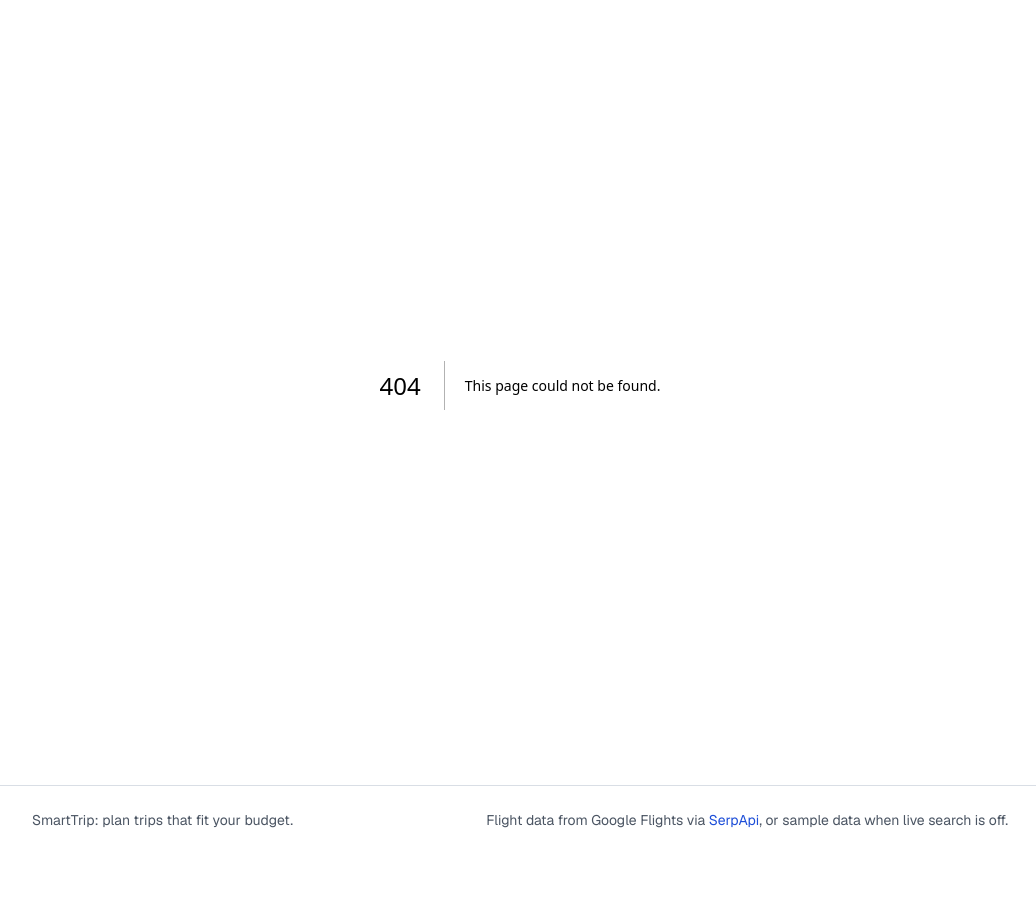
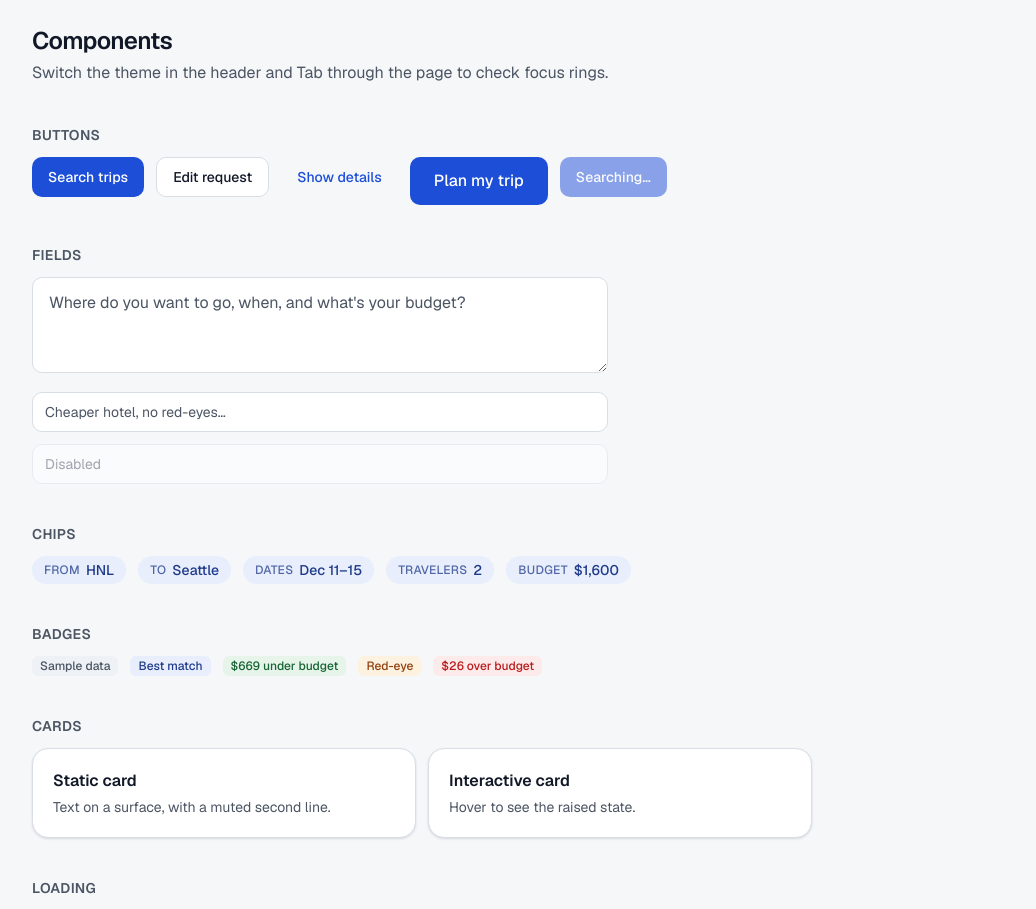
Before and after one commit to albertlks/SmartTrip, a Next.js app: page /dev/components in a window 1280 px wide. Before the commit this address had no page. Shown: the part 80-989 px from the top of the page, without its empty margins (120-1156 px from the left). Before the commit the page ends 934 px from the top, so only its background shows below. Built offline with nearby package versions, Linux system fonts and the light colour scheme.

Commit message:
Add a development page showing every component
/dev/components returns 404 in production builds.

Refs M2 Issue 9

Co-Authored-By: Claude Opus 5.5 <noreply@anthropic.com>

```diff
--- /dev/null
+++ b/app/dev/components/page.tsx
@@ -0,0 +1,94 @@
+import type { Metadata } from "next";
+import { notFound } from "next/navigation";
+import type { ReactNode } from "react";
+import { Badge } from "@/components/ui/Badge";
+import { Button } from "@/components/ui/Button";
+import { Card } from "@/components/ui/Card";
+import { Chip } from "@/components/ui/Chip";
+import { Input, Textarea } from "@/components/ui/Input";
+import { Skeleton } from "@/components/ui/Skeleton";
+import { EmptyState, ErrorState } from "@/components/ui/States";
+
+export const metadata: Metadata = { title: "Components" };
+
+function Section({ title, children }: { title: string; children: ReactNode }) {
+  return (
+    <section className="space-y-3">
+      <h2 className="text-sm font-semibold uppercase tracking-wide text-muted">{title}</h2>
+      <div className="flex flex-wrap items-start gap-3">{children}</div>
+    </section>
+  );
+}
+
+/** Every UI component in each state, for checking both themes and keyboard use. Development only. */
+export default function ComponentsPage() {
+  if (process.env.NODE_ENV === "production") notFound();
+  return (
+    <main className="mx-auto w-full max-w-5xl space-y-10 px-4 py-10 sm:px-6">
+      <div>
+        <h1 className="text-2xl font-semibold tracking-tight">Components</h1>
+        <p className="mt-1 text-muted">Switch the theme in the header and Tab through the page to check focus rings.</p>
+      </div>
+
+      <Section title="Buttons">
+        <Button>Search trips</Button>
+        <Button variant="secondary">Edit request</Button>
+        <Button variant="quiet">Show details</Button>
+        <Button size="lg">Plan my trip</Button>
+        <Button disabled>Searching…</Button>
+      </Section>
+
+      <Section title="Fields">
+        <div className="w-full max-w-xl space-y-3">
+          <Textarea aria-label="Trip request" placeholder="Where do you want to go, when, and what's your budget?" />
+          <Input aria-label="Refine" placeholder="Cheaper hotel, no red-eyes…" />
+          <Input aria-label="Disabled field" placeholder="Disabled" disabled />
+        </div>
+      </Section>
+
+      <Section title="Chips">
+        <Chip label="From" value="HNL" />
+        <Chip label="To" value="Seattle" />
+        <Chip label="Dates" value="Dec 11–15" />
+        <Chip label="Travelers" value="2" />
+        <Chip label="Budget" value="$1,600" />
+      </Section>
+
+      <Section title="Badges">
+        <Badge>Sample data</Badge>
+        <Badge tone="accent">Best match</Badge>
+        <Badge tone="success">$669 under budget</Badge>
+        <Badge tone="warning">Red-eye</Badge>
+        <Badge tone="danger">$26 over budget</Badge>
+      </Section>
+
+      <Section title="Cards">
+        <Card className="w-full max-w-sm">
+          <p className="font-semibold">Static card</p>
+          <p className="mt-1 text-sm text-muted">Text on a surface, with a muted second line.</p>
+        </Card>
+        <Card interactive className="w-full max-w-sm">
+          <p className="font-semibold">Interactive card</p>
+          <p className="mt-1 text-sm text-muted">Hover to see the raised state.</p>
+        </Card>
+      </Section>
+
+      <Section title="Loading">
+        <Card className="w-full max-w-xl space-y-3">
+          <Skeleton className="h-5 w-1/3" />
+          <Skeleton className="h-4 w-2/3" />
+          <Skeleton className="h-4 w-1/2" />
+        </Card>
+      </Section>
+
+      <Section title="Empty and error states">
+        <EmptyState title="No trips yet" className="w-full max-w-xl" action={<Button variant="secondary">Start a search</Button>}>
+          Describe where you want to go, when, and your budget.
+        </EmptyState>
+        <ErrorState title="Search stopped" className="w-full max-w-xl" action={<Button variant="secondary">Try again</Button>}>
+          The flight search is unavailable right now. Your request was saved; try again in a minute.
+        </ErrorState>
+      </Section>
+    </main>
+  );
+}
```
